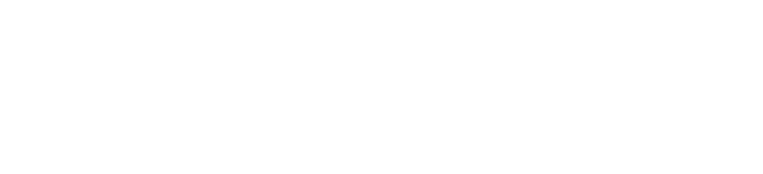
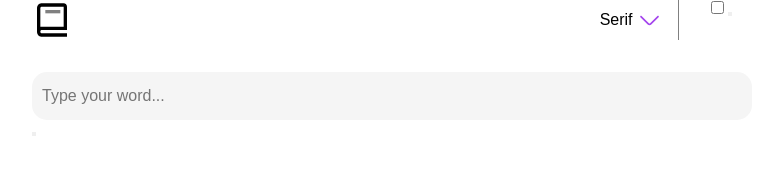
Before and after one commit to cDraganTRfc/Dictionary-web-app, a plain HTML site: page index.html in a window 1280 px wide. Shown: the whole page, without its empty margins (258-1021 px from the left). Drawn offline with Linux system fonts and the light colour scheme.

Commit message:
add navbar and main

```diff
--- a/index.html
+++ b/index.html
@@ -4,8 +4,29 @@
     <meta charset="UTF-8">
     <meta name="viewport" content="width=, initial-scale=1.0">
     <title>Document</title>
+    <link rel="stylesheet" href="/styles/style.css">
 </head>
 <body>
-
+    <header>
+        <nav>
+            <div class="logo"></div>
+            <div class="nav-switches">
+                <div class="left-side">
+                    <p>Serif</p>
+                <button></button>
+                </div>
+                <div class="right-side">
+                    <input type="checkbox" />
+                    <button></button>
+                </div>
+            </div>
+        </nav>
+        <main>
+            <form action="">
+                <input type="text" placeholder="Type your word..."/>
+                <button></button>
+            </form>
+        </main>
+    </header>
 </body>
 </html>
--- /dev/null
+++ b/styles/style.scss
@@ -0,0 +1,73 @@
+* {
+    box-sizing: border-box;
+    margin: 0;
+    padding: 0;
+}
+
+$Gray: #f5f5f5;
+
+html {
+    font-family: sans-serif;
+}
+@mixin main-width {
+    margin:  0 auto;
+    max-width: 700px;
+}
+
+header {
+    @include main-width;
+}
+
+main {
+    @include main-width;
+}
+
+nav {
+    display: flex;
+    justify-content: space-between;
+
+    .logo {
+        width: 40px;
+        height: 40px;
+        background-image: url("/assets/book.svg");
+        background-repeat: no-repeat;
+        background-size: cover;
+    }
+
+    .nav-switches {
+        display: flex;
+        justify-content: space-between;
+        gap: 2rem;
+    }
+
+    .left-side {
+        border-right: 1px solid gray;
+        display: flex;
+        align-items: center;
+        gap: 0.25rem;
+        padding-right: 1rem;
+
+        button {
+            all: unset;
+            width: 25px;
+            height: 25px;
+            background-image: url("/assets/arrow-down.svg");
+            background-repeat: no-repeat;
+            background-size: cover;
+        }
+    }
+}
+
+form {
+    margin-top: 2rem;
+    height: 3rem;
+
+    input {
+        all: unset;
+        padding: 0 10px;
+        height: 100%;
+        width: 100%;
+        border-radius: 15px;
+        background-color: $Gray;
+    }
+}
```
Also changed, not shown: API.txt (added), Colors.txt (added), Desktop Design.jpg (added), assets/arrow-down.svg (added), assets/book.svg (added), assets/moon.svg (added), assets/play.svg (added), assets/search.svg (added), styles/style.css (added), 1 other file.
